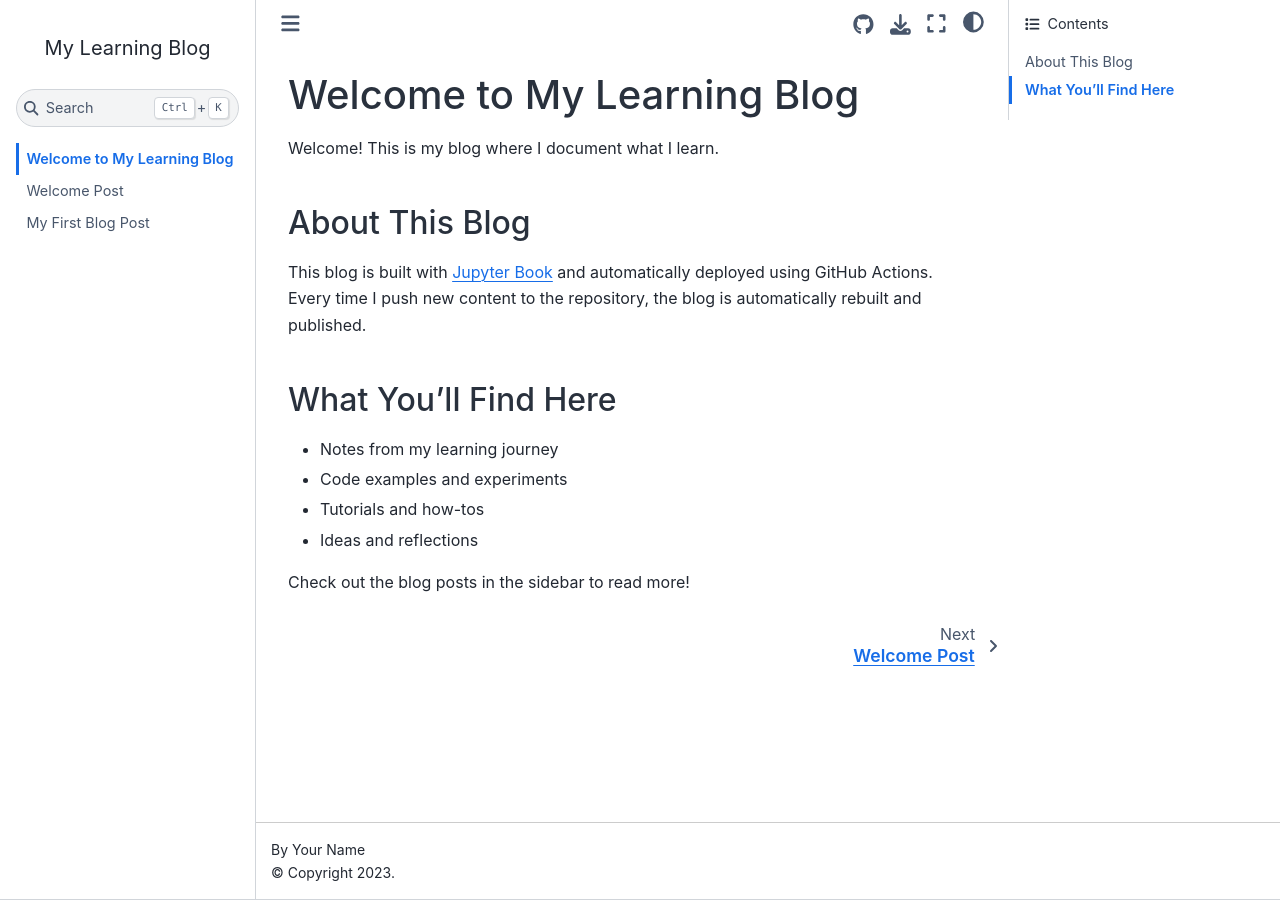
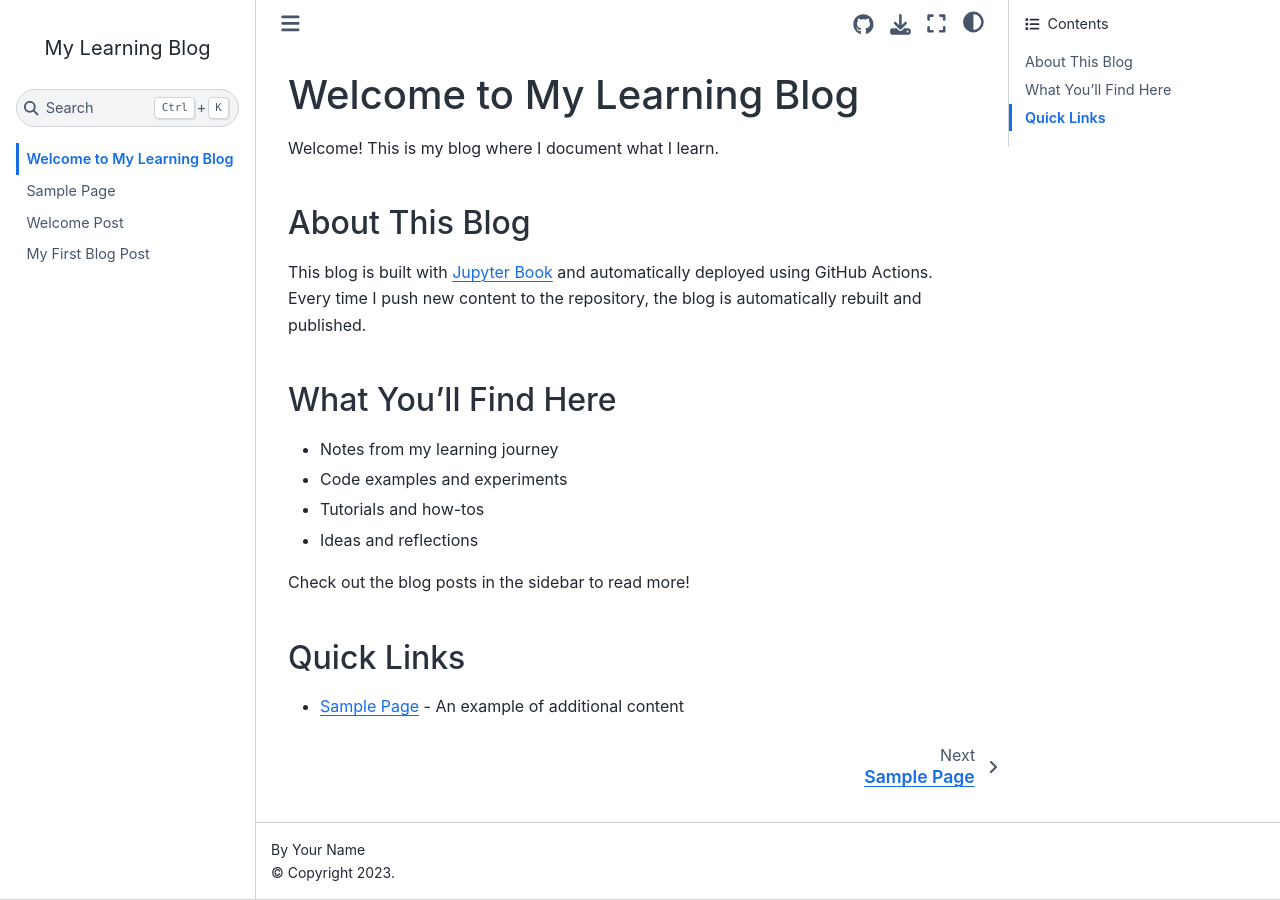
Before and after one commit to st-1989/supreme-happiness, a Jupyter Book: the page built from intro.md, in a window 1280 px wide. Built offline with Jupyter Book 1.0.4 settings and Sphinx 7.4.7 and the Sphinx Book theme 1.1.4, drawn with Linux system fonts in a browser that asks for light colours.

Commit message:
Add extra sample page linked from main page
Co-authored-by: st-1989 <38829093+st-1989@users.noreply.github.com>

```diff
--- a/_toc.yml
+++ b/_toc.yml
@@ -2,5 +2,6 @@
 format: jb-book
 root: intro
 chapters:
+  - file: sample
   - file: posts/welcome
   - file: posts/first-blog-post
--- a/intro.md
+++ b/intro.md
@@ -14,3 +14,7 @@ This blog is built with [Jupyter Book](https://jupyterbook.org/) and automatical
 - Ideas and reflections
 
 Check out the blog posts in the sidebar to read more!
+
+## Quick Links
+
+- [Sample Page](sample.md) - An example of additional content
```
Also changed, not shown: sample.md (added, +42 -0 lines).
